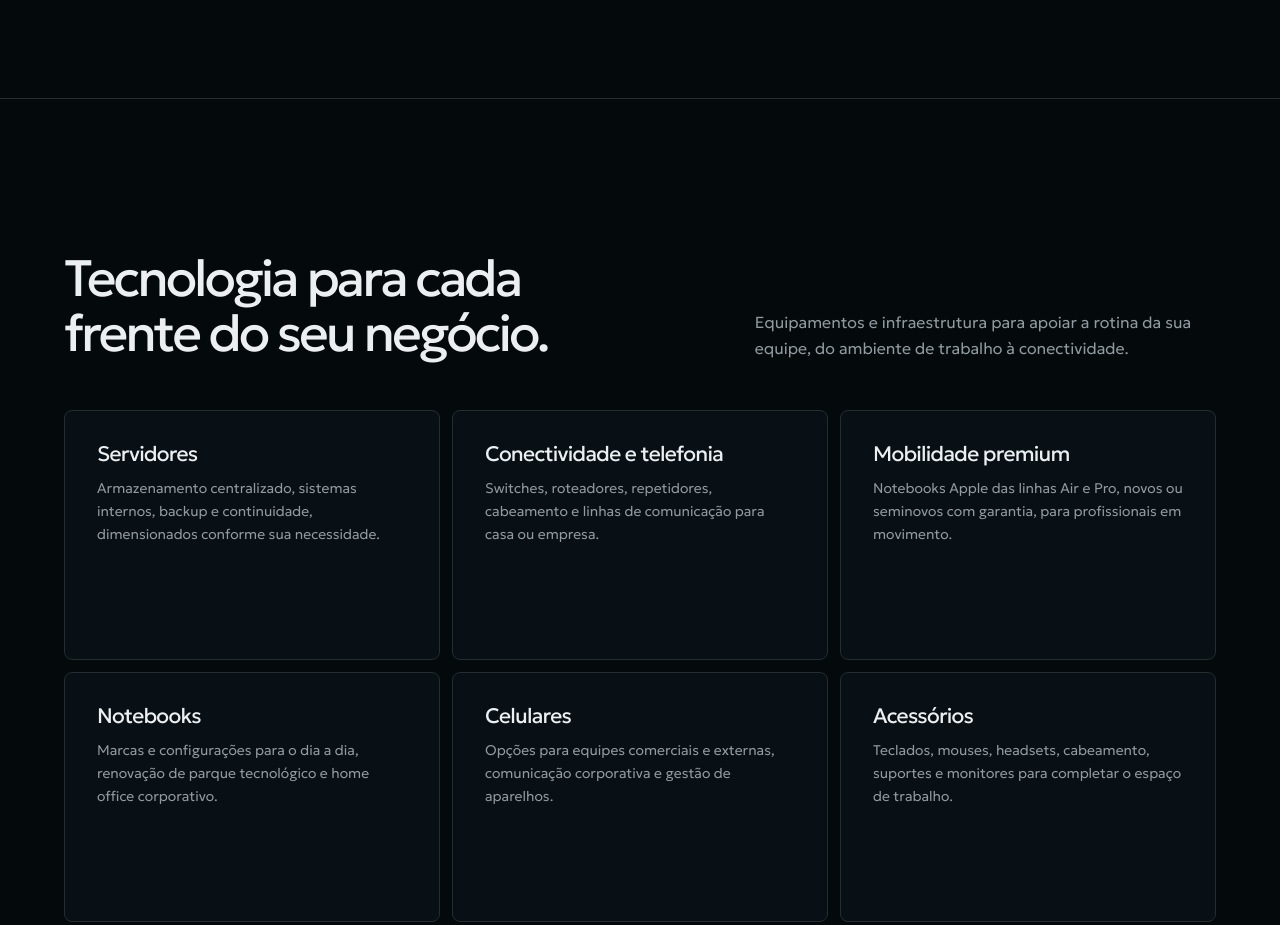
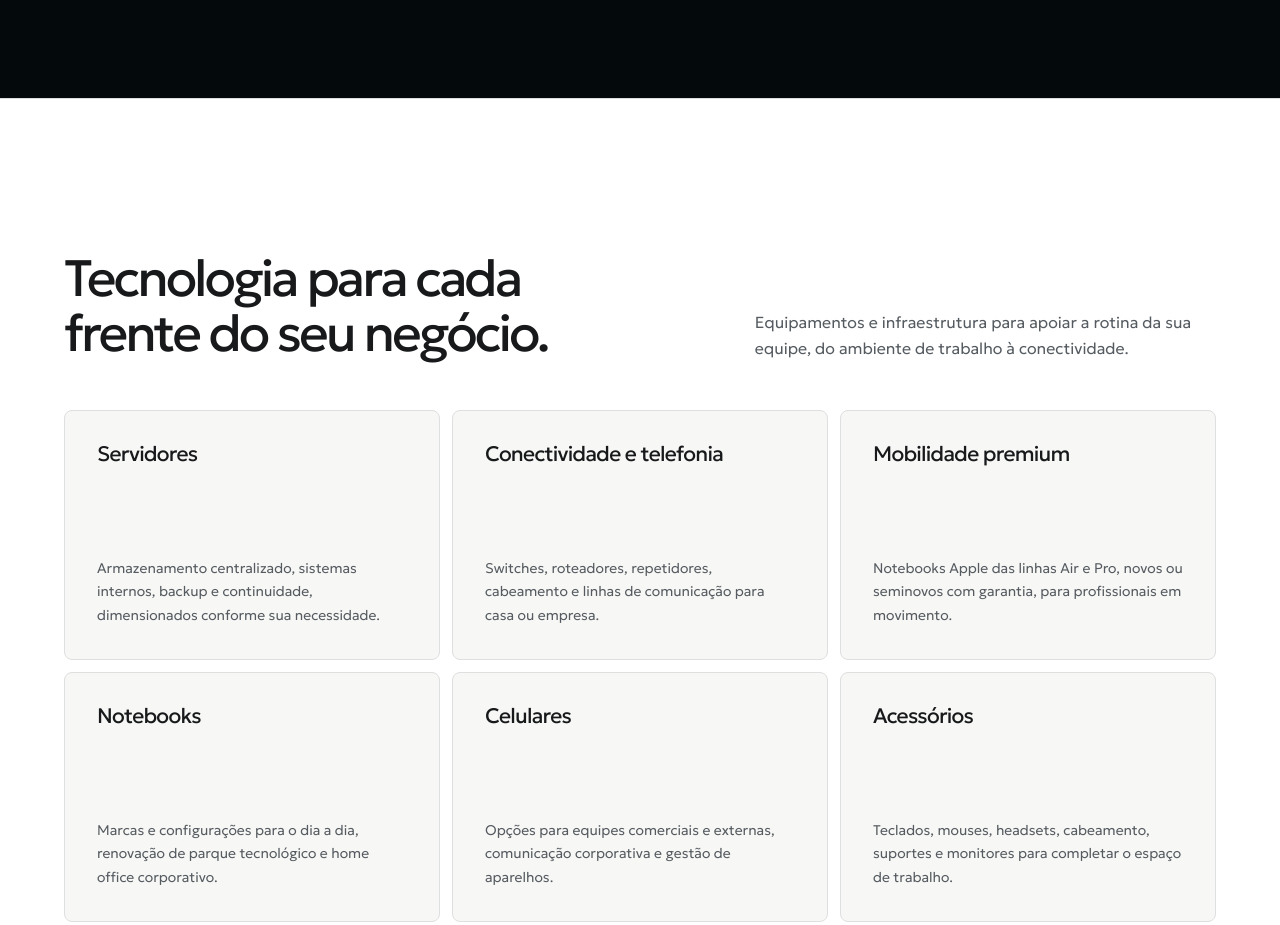
Before and after one commit to willplacetech/LandingPlace, a plain HTML site: page index.html in a window 1280 px wide. Shown: the part 702-1627 px from the top of the page. Drawn offline with Linux system fonts and the light colour scheme.

Commit message:
atualizacao

```diff
--- a/index.html
+++ b/index.html
@@ -26,6 +26,8 @@
       --rule-strong: oklch(38% 0.016 235);
       --orange: oklch(78% 0.17 58);
       --orange-hover: oklch(83% 0.17 58);
+      --orange-action: oklch(78% 0.17 58);
+      --orange-action-hover: oklch(83% 0.17 58);
       --orange-ink: oklch(17% 0.018 55);
       --focus: oklch(82% 0.17 58);
       --font-display: "Geologica", "Trebuchet MS", sans-serif;
@@ -121,7 +123,7 @@
       padding: 12px 16px;
       transform: translateY(-160%);
       border-radius: var(--radius);
-      background: var(--orange);
+      background: var(--orange-action);
       color: var(--orange-ink);
       font-weight: 500;
     }
@@ -207,7 +209,7 @@
 
     .button:hover {
       transform: translateY(-2px);
-      background: var(--orange-hover);
+      background: var(--orange-action-hover);
     }
 
     .button svg {
@@ -289,6 +291,22 @@
       border-top: 1px solid var(--rule);
     }
 
+    .section.light-section {
+      --surface: #fff;
+      --surface-raised: #f7f7f5;
+      --surface-hover: #eeeeec;
+      --ink: #17191b;
+      --ink-soft: #3c4145;
+      --muted: #555b60;
+      --rule: #dedfdf;
+      --rule-strong: #b7bbbd;
+      --orange: #a84c00;
+      --orange-hover: #873e00;
+      --focus: #873e00;
+      background: var(--surface);
+      color: var(--ink);
+    }
+
     .section-heading {
       display: grid;
       grid-template-columns: minmax(0, 1fr) minmax(0, 0.7fr);
@@ -320,7 +338,9 @@
       display: flex;
       min-height: 250px;
       flex-direction: column;
+      justify-content: space-between;
       align-items: flex-start;
+      gap: 24px;
       padding: clamp(24px, 2.5vw, 32px);
       border: 1px solid var(--rule);
       border-radius: var(--radius);
@@ -335,7 +355,6 @@
     }
 
     .solution h3 {
-      margin-bottom: 12px;
       font-size: 21px;
       letter-spacing: -0.035em;
     }
@@ -802,7 +821,7 @@
       </div>
     </section>
 
-    <section class="section" id="solucoes" aria-labelledby="solutions-title">
+    <section class="section light-section" id="solucoes" aria-labelledby="solutions-title">
       <div class="container">
         <div class="section-heading">
           <h2 id="solutions-title">Tecnologia para cada frente do seu negócio.</h2>
@@ -852,7 +871,7 @@
       </div>
     </section>
 
-    <section class="section" id="clientes" aria-labelledby="clients-title">
+    <section class="section light-section" id="clientes" aria-labelledby="clients-title">
       <div class="container">
         <div class="section-heading">
           <h2 id="clients-title">Empresas que confiam na PlaceTech.</h2>
```
Also changed, not shown: landing-page.test.mjs (+14 -0 lines), .hallmark/preflight.json (added), 3 other files.
